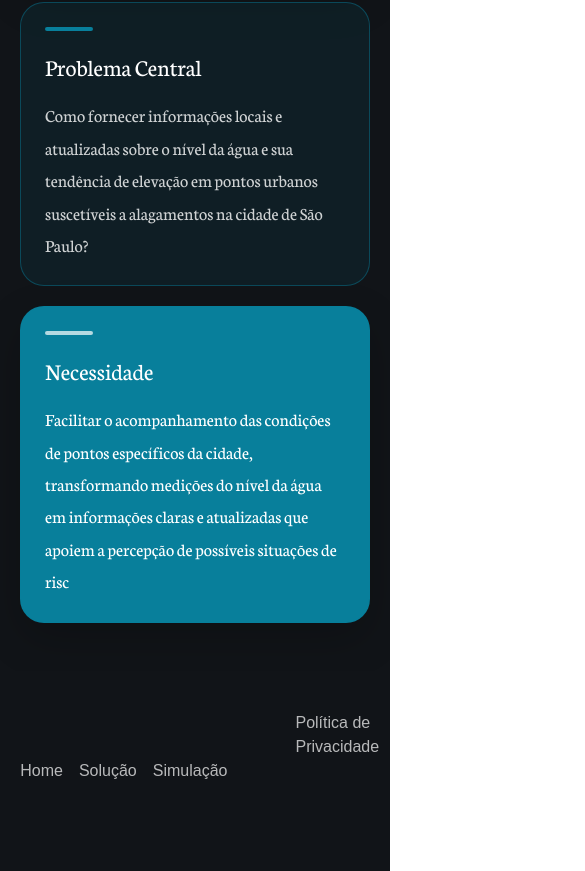
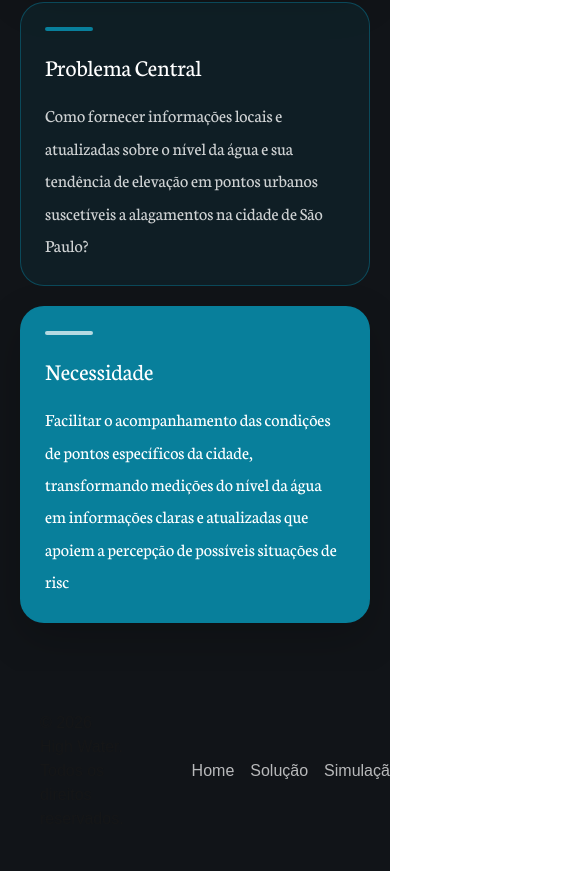
Before and after one commit to GlobalSolution-HighWater/Front-Web, a Next.js app: page / in a window 390 px wide. Shown: the part 4603-5474 px from the top of the page, 585 px wide, since content can reach past the window. Built offline with nearby package versions, Linux system fonts and the light colour scheme.

Commit message:
[Fix] Arrumando a responsividade do footer no celular

```diff
--- a/app/components/ui/Footer.tsx
+++ b/app/components/ui/Footer.tsx
@@ -5,7 +5,7 @@ import Link from 'next/link'
 
 const Footer = () => {
   return (
-    <footer className=' w-auto bg-[#111418]'>
+    <footer className=' sticky flex flex-wrap items-center w-auto justify-between px-5 bg-[#111418] '>
         <div className="mx-auto flex py-10 justify-center ">
             <div className='opacity-70 px-5'>
                 <p>&copy; 2026 High Water. Todos os direitos reservados.</p>
```
